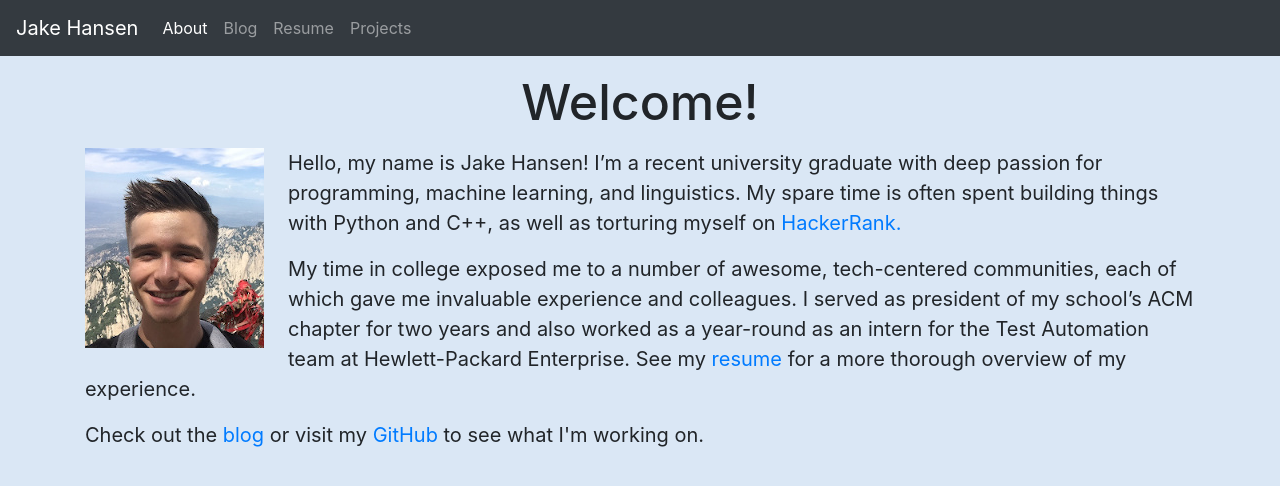
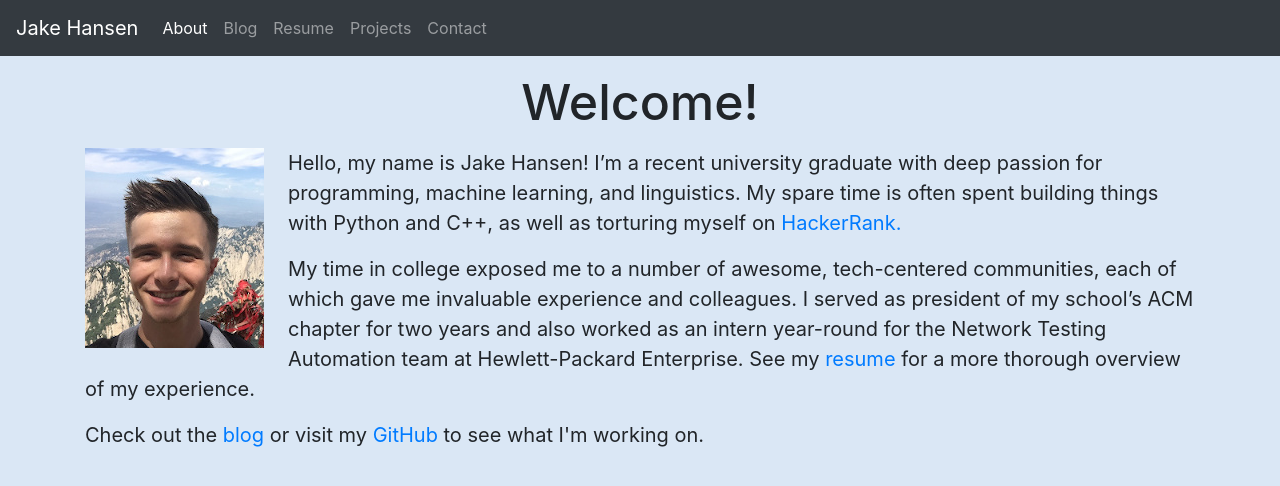
Before and after one commit to StateFromJakeFarm/statefromjakefarmdotcom, a Django app: page / in a window 1280 px wide. Shown: the top 486 px of the page. Run offline with Django 3.2, Linux system fonts and the light colour scheme; some libraries are stand-ins or nearby versions.

Commit message:
Fix typo on and add actual HackerRank profile link to about page; add basic contact page

```diff
--- a/sfjf/sfjf_app/templates/about.html
+++ b/sfjf/sfjf_app/templates/about.html
@@ -7,8 +7,8 @@
 <h1 class="text-center mb-3" style="font-size: 50px">Welcome!</h1>
 <p>
     <img class="img-responsive mr-4" src={% static "me.jpg" %} alt="Jake" style="float: left;">
-    <p style="font-size: 20px">Hello, my name is Jake Hansen!  I’m a recent university graduate with deep passion for programming, machine learning, and linguistics.  My spare time is often spent building things with Python and C++, as well as torturing myself on <a href="https://www.hackerrank.com/">HackerRank.</a></p>
-    <p style="font-size: 20px">My time in college exposed me to a number of awesome, tech-centered communities, each of which gave me invaluable experience and colleagues.  I served as president of my school’s ACM chapter for two years and also worked as a year-round as an intern for the Test Automation team at Hewlett-Packard Enterprise.
+    <p style="font-size: 20px">Hello, my name is Jake Hansen!  I’m a recent university graduate with deep passion for programming, machine learning, and linguistics.  My spare time is often spent building things with Python and C++, as well as torturing myself on <a href="https://www.hackerrank.com/jhansen44">HackerRank.</a></p>
+    <p style="font-size: 20px">My time in college exposed me to a number of awesome, tech-centered communities, each of which gave me invaluable experience and colleagues.  I served as president of my school’s ACM chapter for two years and also worked as an intern year-round for the Network Testing Automation team at Hewlett-Packard Enterprise.
                                See my <a target="_blank" rel="noopener noreferrer" href="{% static "resume.pdf" %}">resume</a> for a more thorough overview of my experience.</p>
     <p style="font-size: 20px">Check out the <a href="/blog">blog</a> or visit my <a href="https://github.com/StateFromJakeFarm/">GitHub</a> to see what I'm working on.</p>
 </p>
--- a/sfjf/sfjf_app/templates/base.html
+++ b/sfjf/sfjf_app/templates/base.html
@@ -38,6 +38,9 @@
             <li class="nav-item {% if nbar == "Projects" %}active{% endif %}">
                 <a class="nav-link" href="/projects">Projects</a>
             </li>
+            <li class="nav-item {% if nbar == "Contact" %}active{% endif %}">
+                <a class="nav-link" href="/contact">Contact</a>
+            </li>
         </ul>
     </div>
 </nav>
--- a/sfjf/sfjf_app/urls.py
+++ b/sfjf/sfjf_app/urls.py
@@ -14,5 +14,6 @@
     path('blog/edit/<slug:slug>', views.edit_post, name='edit post'),
     path('blog/view/<slug:slug>', views.view_post, name='view post'),
     path('projects', views.projects, name='projects'),
+    path('contact', views.contact, name='contact'),
     url(r'^markdownx/', include(markdownx)),
 ] + static(settings.MEDIA_URL, document_root=settings.MEDIA_ROOT)
--- a/sfjf/sfjf_app/views.py
+++ b/sfjf/sfjf_app/views.py
@@ -20,6 +20,17 @@
     }
 
     return render(request, 'about.html', context=context)
+
+
+def contact(request):
+    '''
+    Render contact info page
+    '''
+    context = {
+        'nbar': 'Contact',
+    }
+
+    return render(request, 'contact.html', context=context)
 
 
 @login_required
```
Also changed, not shown: sfjf/sfjf_app/templates/contact.html (added, +13 -0 lines).
